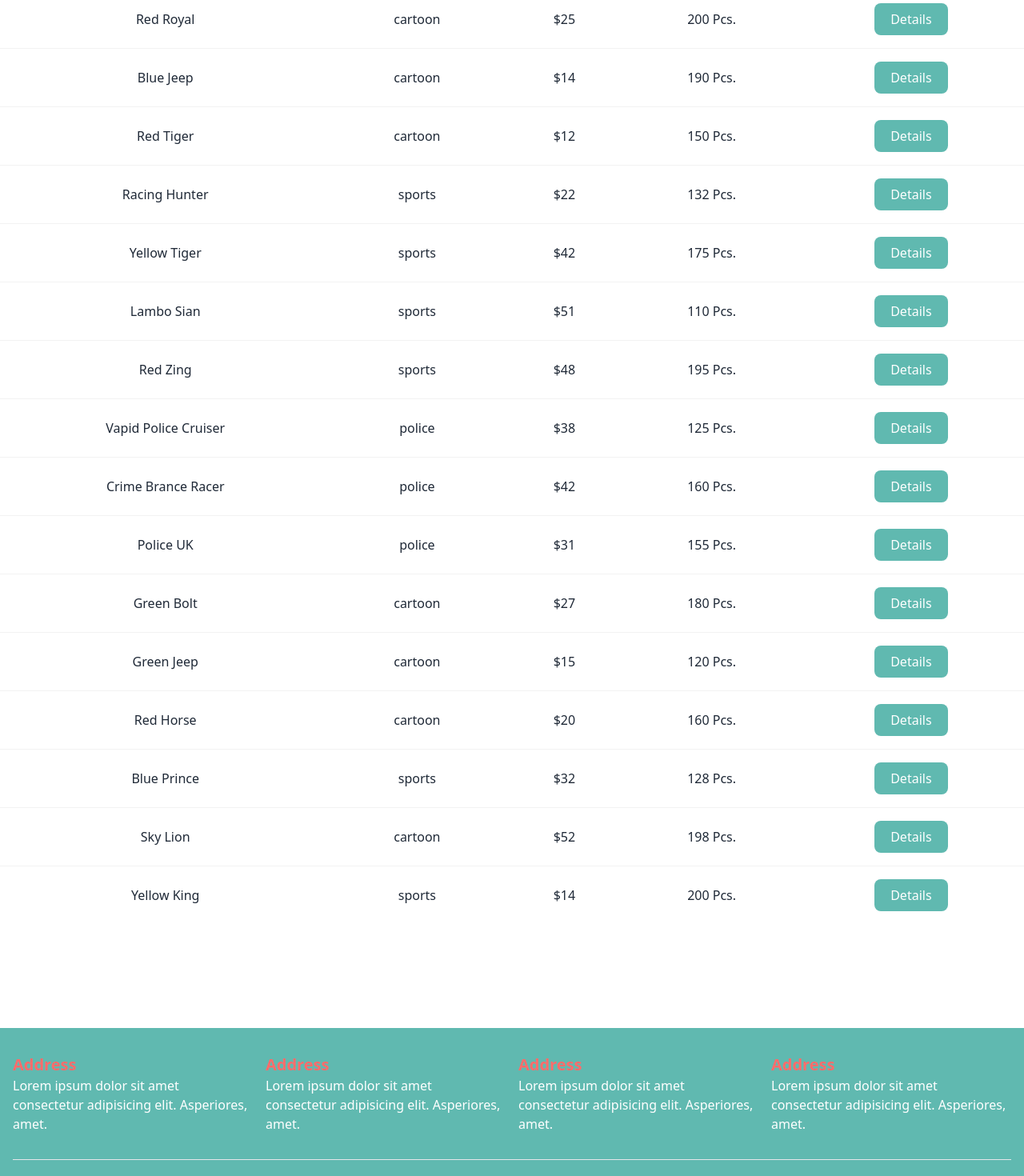
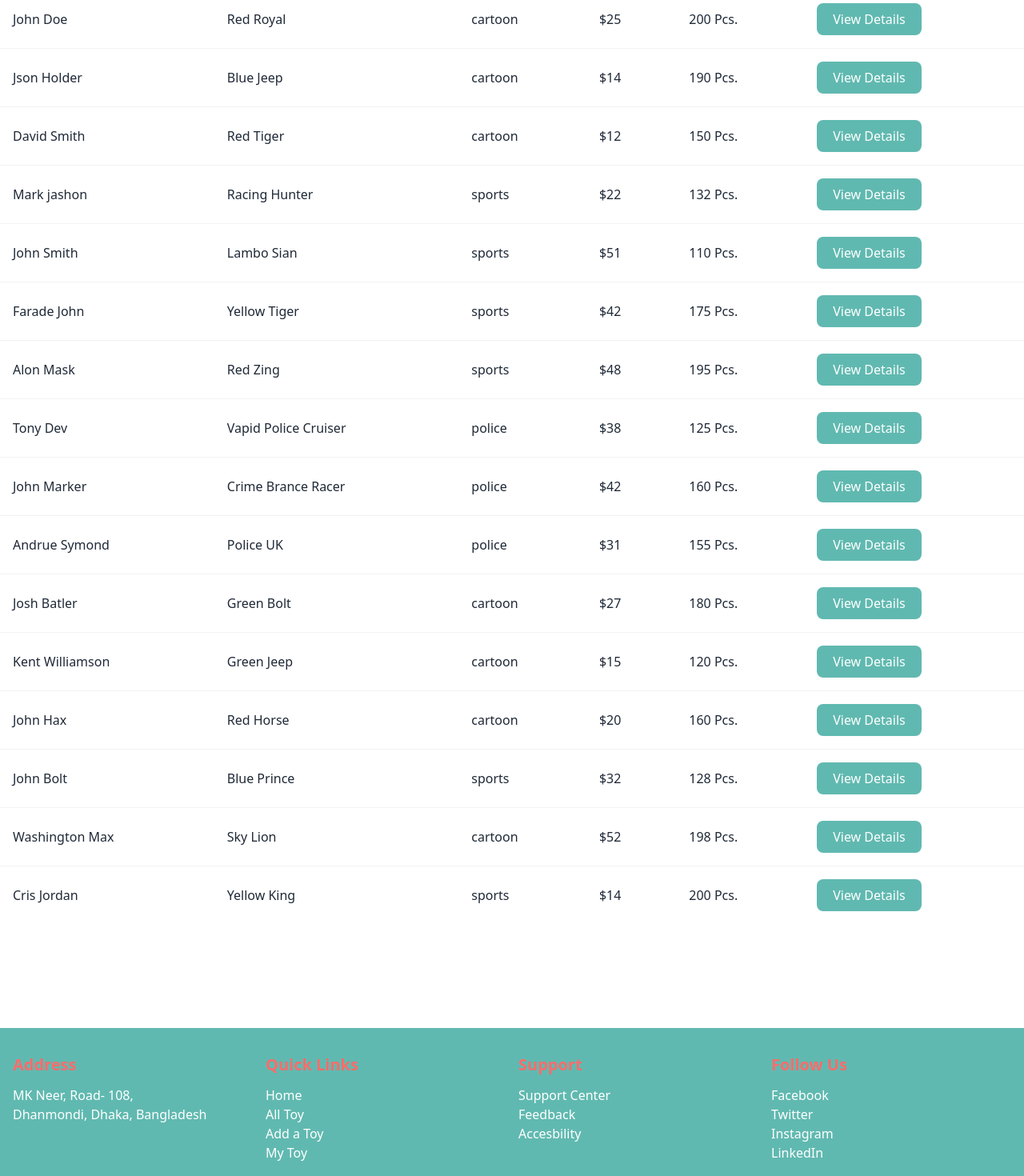
Before and after one commit to shariful10/baby-toy-client, a React (Vite) app: page /alltoy in a window 1280 px wide. Shown: the part 980-2450 px from the top of the page at 80% size. Built offline with nearby package versions, Linux system fonts and the light colour scheme; no server answers.

Commit message:
About Us Section Added On Home Page

```diff
--- a/public/toys.json
+++ b/public/toys.json
@@ -2,6 +2,7 @@
 	{
 		"img": "https://i.ibb.co/cLsrbrp/toy-uk.jpg",
 		"name": "UK police forces",
+		"seller": "John Smith",
 		"price": "$18",
 		"rating": 4.2,
 		"category": "police",
@@ -10,6 +11,7 @@
 	{
 		"img": "https://i.ibb.co/J3bR36f/car5.jpg",
 		"name": "Highway Police",
+		"seller": "Micle Harris",
 		"price": "$28",
 		"rating": 4.1,
 		"category": "police",
@@ -18,6 +20,7 @@
 	{
 		"img": "https://i.ibb.co/YB0cYw6/car3.jpg",
 		"name": "Grand Theft Auto",
+		"seller": "Max Klink",
 		"price": "$32",
 		"rating": 4.3,
 		"category": "police",
@@ -26,6 +29,7 @@
 	{
 		"img": "https://i.ibb.co/9vvXvk4/car12.jpg",
 		"name": "Green Dragon",
+		"seller": "Kent Smith",
 		"price": "$19",
 		"rating": 3.8,
 		"category": "cartoon",
@@ -34,6 +38,7 @@
 	{
 		"img": "https://i.ibb.co/82Pkr4z/car11.jpg",
 		"name": "Red Royal",
+		"seller": "John Doe",
 		"price": "$25",
 		"rating": 4.8,
 		"category": "cartoon",
@@ -42,6 +47,7 @@
 	{
 		"img": "https://i.ibb.co/kGp7X22/car7.jpg",
 		"name": "Blue Jeep",
+		"seller": "Json Holder",
 		"price": "$14",
 		"rating": 4.5,
 		"category": "cartoon",
@@ -50,6 +56,7 @@
 	{
 		"img": "https://i.ibb.co/Fnd4jQ4/car1.jpg",
 		"name": "Red Tiger",
+		"seller": "David Smith",
 		"price": "$12",
 		"rating": 3.9,
 		"category": "cartoon",
@@ -58,30 +65,34 @@
 	{
 		"img": "https://i.ibb.co/9cTv0jJ/car2.jpg",
 		"name": "Racing Hunter",
+		"seller": "Mark jashon",
 		"price": "$22",
 		"rating": 4.5,
 		"category": "sports",
 		"quantity": "132 Pcs."
 	},
 	{
-		"img": "https://i.ibb.co/86NDFDM/car4.jpg",
-		"name": "Yellow Tiger",
-		"price": "$42",
-		"rating": 4.5,
-		"category": "sports",
-		"quantity": "175 Pcs."
-	},
-	{
 		"img": "https://i.ibb.co/h2LmdYj/lambo.jpg",
 		"name": "Lambo Sian",
+		"seller": "John Smith",
 		"price": "$51",
 		"rating": 5,
 		"category": "sports",
 		"quantity": "110 Pcs."
 	},
 	{
+		"img": "https://i.ibb.co/86NDFDM/car4.jpg",
+		"name": "Yellow Tiger",
+		"seller": "Farade John",
+		"price": "$42",
+		"rating": 4.2,
+		"category": "sports",
+		"quantity": "175 Pcs."
+	},
+	{
 		"img": "https://i.ibb.co/PtwfY18/red.jpg",
 		"name": "Red Zing",
+		"seller": "Alon Mask",
 		"price": "$48",
 		"rating": 5,
 		"category": "sports",
@@ -90,6 +101,7 @@
 	{
 		"img": "https://i.ibb.co/hsSbWnp/pp.jpg",
 		"name": "Vapid Police Cruiser",
+		"seller": "Tony Dev",
 		"price": "$38",
 		"rating": 4.1,
 		"category": "police",
@@ -98,6 +110,7 @@
 	{
 		"img": "https://i.ibb.co/YB0cYw6/car3.jpg",
 		"name": "Crime Brance Racer",
+		"seller": "John Marker",
 		"price": "$42",
 		"rating": 5,
 		"category": "police",
@@ -106,6 +119,7 @@
 	{
 		"img": "https://i.ibb.co/2WSQ6P5/uk.jpg",
 		"name": "Police UK",
+		"seller": "Andrue Symond",
 		"price": "$31",
 		"rating": 4.9,
 		"category": "police",
@@ -114,6 +128,7 @@
 	{
 		"img": "https://i.ibb.co/9vvXvk4/car12.jpg",
 		"name": "Green Bolt",
+		"seller": "Josh Batler",
 		"price": "$27",
 		"rating": 4.5,
 		"category": "cartoon",
@@ -122,6 +137,7 @@
 	{
 		"img": "https://i.ibb.co/kSWrmTY/car8.jpg",
 		"name": "Green Jeep",
+		"seller": "Kent Williamson",
 		"price": "$15",
 		"rating": 4.7,
 		"category": "cartoon",
@@ -130,6 +146,7 @@
 	{
 		"img": "https://i.ibb.co/Fnd4jQ4/car1.jpg",
 		"name": "Red Horse",
+		"seller": "John Hax",
 		"price": "$20",
 		"rating": 4.6,
 		"category": "cartoon",
@@ -138,6 +155,7 @@
 	{
 		"img": "https://i.ibb.co/h2LmdYj/lambo.jpg",
 		"name": "Blue Prince",
+		"seller": "John Bolt",
 		"price": "$32",
 		"rating": 4.8,
 		"category": "sports",
@@ -146,6 +164,7 @@
 	{
 		"img": "https://i.ibb.co/kGp7X22/car7.jpg",
 		"name": "Sky Lion",
+		"seller": "Washington Max",
 		"price": "$52",
 		"rating": 4.2,
 		"category": "cartoon",
@@ -154,6 +173,7 @@
 	{
 		"img": "https://i.ibb.co/9cTv0jJ/car2.jpg",
 		"name": "Yellow King",
+		"seller": "Cris Jordan",
 		"price": "$14",
 		"rating": 4.9,
 		"category": "sports",
--- a/src/Components/Pages/AllToy/AllToy.jsx
+++ b/src/Components/Pages/AllToy/AllToy.jsx
@@ -57,7 +57,8 @@ const AllToy = () => {
 				<table className="table w-full">
 					{/* head */}
 					<thead>
-						<tr className="md:text-center">
+						<tr>
+							<th>Seller</th>
 							<th>Name</th>
 							<th>Category</th>
 							<th>Price</th>
--- a/src/Components/Pages/AllToy/Toys.jsx
+++ b/src/Components/Pages/AllToy/Toys.jsx
@@ -1,18 +1,22 @@
 import React from "react";
+import { Link } from "react-router-dom";
 
 const Toys = (toy) => {
-	const { name, category, price, quantity } = toy.toy;
+	const { name, category, price, quantity, seller } = toy.toy;
 	console.log(toy.toy);
 
 	return (
 		<>
-			<tr className="md:text-center">
+			<tr>
+				<td>{seller}</td>
 				<td>{name}</td>
 				<td>{category}</td>
 				<td>{price}</td>
 				<td>{quantity}</td>
 				<td>
-					<button className="btn-update">Details</button>
+					<Link to="">
+						<button className="btn-update">View Details</button>
+					</Link>
 				</td>
 			</tr>
 		</>
--- /dev/null
+++ b/src/Components/Pages/Home/AboutUs.jsx
@@ -0,0 +1,26 @@
+import React from "react";
+
+const AboutUs = () => {
+	return (
+		<div className="my-[50px] md:my-[130px] mx-5 md:mx-0 grid md:grid-cols-2 gap-10 items-center">
+			<img className="rounded-lg shadow-2xl" src="https://i.ibb.co/GpCZ97s/about.jpg" alt="" />
+			<div>
+				<h2 className="text-5xl font-bold mb-[50px]">About Us</h2>
+				<p className="text-[16px]">
+					Baby Toy is a reputable toy car company specializing in high-quality,
+					imaginative, and safe products for young children. Our extensive range of
+					vibrant and detailed toy cars encourages creativity and provides endless hours
+					of fun. We prioritize child development by incorporating educational elements
+					into our designs, helping enhance motor skills and cognitive abilities. Safety
+					is paramount, and all our toy cars undergo rigorous testing to exceed industry
+					standards. With a diverse collection of vehicles, Baby Toy offers options for
+					every interest and preference, making us the trusted choice for parents and
+					caregivers seeking exceptional toys that inspire imagination.
+				</p>
+                <button className="btn-bnr">Learn More</button>
+			</div>
+		</div>
+	);
+};
+
+export default AboutUs;
--- a/src/Components/Pages/Home/Home.jsx
+++ b/src/Components/Pages/Home/Home.jsx
@@ -4,6 +4,7 @@ import useTitle from "../../../Hooks/useTitle";
 import Gallery from "./Gallery";
 import Testimonial from "./Testimonial";
 import TabComponents from "./TabComponents";
+import AboutUs from "./AboutUs";
 
 const Home = () => {
 	useTitle("Home");
@@ -14,6 +15,7 @@ const Home = () => {
             <Gallery />
 			<TabComponents />
 			<Testimonial />
+			<AboutUs />
 		</div>
 	);
 };
--- a/src/Components/Pages/Home/TabData.jsx
+++ b/src/Components/Pages/Home/TabData.jsx
@@ -13,7 +13,6 @@ const TabData = (toy) => {
 			<div className="card-body text-white">
 				<h2 className="card-title">Name: {name}</h2>
 				<p className="text-[18px] font-medium">Price: {price}</p>
-				<p className="text-[18px] font-medium">Price: {price}</p>
 				<div className="flex items-center">
 					<div className="flex-grow">
 						<div className="flex items-center">
@@ -23,10 +22,10 @@ const TabData = (toy) => {
 								emptySymbol={<FaRegStar />}
 								placeholderSymbol={<FaStar className="text-warning" />}
 								fullSymbol={<FaStar />}></Rating>
-							<span className="ml-2">{rating}</span>
+							<span className="ml-2 text-[18px] font-medium">{rating}</span>
 						</div>
 					</div>
-					<button className="btn-delete">Details</button>
+					<button className="btn-delete">View Details</button>
 				</div>
 			</div>
 		</div>
--- a/src/Components/Pages/Home/Testimonial.jsx
+++ b/src/Components/Pages/Home/Testimonial.jsx
@@ -20,9 +20,8 @@ const Testimonial = () => {
 						<FaStar className="text-warning" />
 						<FaStarHalf className="text-warning" />
 					</div>
-					<p>
-						Lorem ipsum dolor, sit amet consectetur adipisicing elit. Aliquid at quaerat
-						dolorum labore molestiae vitae nam veritatis error illum ducimus!
+					<p className="text-[16px]">
+						Fantastic toy cars! Inspires imagination, promotes motor skills, and ensures safety. Highly recommended!
 					</p>
 				</div>
 				<div className="bg-[#60B9B0] p-10 shadow-2xl rounded-lg text-white mb-5 md:mb-0">
@@ -39,9 +38,8 @@ const Testimonial = () => {
 						<FaStar className="text-warning" />
 						<FaStar className="text-warning" />
 					</div>
-					<p>
-						Lorem ipsum dolor, sit amet consectetur adipisicing elit. Aliquid at quaerat
-						dolorum labore molestiae vitae nam veritatis error illum ducimus!
+					<p className="text-[16px]">
+						Fantastic toy cars! Inspires imagination, promotes motor skills, and ensures safety. Highly recommended!
 					</p>
 				</div>
 				<div className="bg-[#60B9B0] p-10 shadow-2xl rounded-lg text-white">
@@ -52,16 +50,15 @@ const Testimonial = () => {
 					/>
 					<h4 className="text-4xl">Dwayne Johnson</h4>
 					<div className="flex my-3 gap-1">
-					<FaStar className="text-warning" />
+						<FaStar className="text-warning" />
 						<FaStar className="text-warning" />
 						<FaStar className="text-warning" />
 						<FaStar className="text-warning" />
 						<FaStar className="text-warning" />
 						<FaRegStar className="text-warning" />
 					</div>
-					<p>
-						Lorem ipsum dolor, sit amet consectetur adipisicing elit. Aliquid at quaerat
-						dolorum labore molestiae vitae nam veritatis error illum ducimus!
+					<p className="text-[16px]">
+						Fantastic toy cars! Inspires imagination, promotes motor skills, and ensures safety. Highly recommended!
 					</p>
 				</div>
 			</div>
--- a/src/Components/Pages/Login/Login.jsx
+++ b/src/Components/Pages/Login/Login.jsx
@@ -1,13 +1,16 @@
 import React, { useContext } from "react";
 import useTitle from "../../../Hooks/useTitle";
-import { Link } from "react-router-dom";
+import { Link, useLocation, useNavigate } from "react-router-dom";
 import { AuthContext } from "../../../Provider/AuthProvider";
 import { toast } from "react-toastify";
 import "react-toastify/dist/ReactToastify.css";
 
 const Login = () => {
 	const { signIn, googleSignIn } = useContext(AuthContext);
+	const navigate = useNavigate();
+	const location = useLocation();
 	useTitle("Login");
+	const from = location.state?.from?.pathname || "/";
 
 	const handleLogin = (e) => {
 		e.preventDefault();
@@ -30,8 +33,7 @@ const Login = () => {
 					progress: undefined,
 					theme: "light",
 				});
-
-				// navigate(from, { replace: true });
+				navigate(from, { replace: true });
 			})
 			.catch((err) => {
 				console.log(err);
--- a/src/Components/Shared/Footer.jsx
+++ b/src/Components/Shared/Footer.jsx
@@ -1,4 +1,5 @@
 import React from "react";
+import { Link } from "react-router-dom";
 
 const Footer = () => {
 	return (
@@ -6,32 +7,57 @@ const Footer = () => {
 			<div className="mx-auto w-full max-w-screen-xl p-4 py-6 lg:py-8">
 				<div className="grid grid-cols-2 md:grid-cols-4 gap-4">
 					<div>
-						<h2 className="text-xl font-semibold text-[#FE6C6B]">Address</h2>
-						<p className="text-white">
-							Lorem ipsum dolor sit amet consectetur adipisicing elit. Asperiores,
-							amet.
-						</p>
+						<h2 className="text-xl font-semibold text-[#FE6C6B] mb-3">Address</h2>
+						<p className="text-white">MK Neer, Road- 108, </p>
+						<p className="text-white">Dhanmondi, Dhaka, Bangladesh</p>
 					</div>
 					<div>
-						<h2 className="text-xl font-semibold text-[#FE6C6B]">Address</h2>
-						<p className="text-white">
-							Lorem ipsum dolor sit amet consectetur adipisicing elit. Asperiores,
-							amet.
-						</p>
+						<h2 className="text-xl font-semibold text-[#FE6C6B] mb-3">Quick Links</h2>
+						<div className="text-white text-[16px]">
+							<Link className="hover:text-[#FE6C6B]" to="/">
+								Home
+							</Link>{" "}
+							<br />
+							<Link className="hover:text-[#FE6C6B]" to="/alltoy">
+								All Toy
+							</Link>{" "}
+							<br />
+							<Link className="hover:text-[#FE6C6B]" to="/addtoy">
+								Add a Toy
+							</Link>{" "}
+							<br />
+							<Link className="hover:text-[#FE6C6B]" to="/mytoy">
+								My Toy
+							</Link>
+						</div>
 					</div>
 					<div>
-						<h2 className="text-xl font-semibold text-[#FE6C6B]">Address</h2>
-						<p className="text-white">
-							Lorem ipsum dolor sit amet consectetur adipisicing elit. Asperiores,
-							amet.
-						</p>
+						<h2 className="text-xl font-semibold text-[#FE6C6B] mb-3">Support</h2>
+						<div className="text-white text-[16px]">
+							<p className="hover:text-[#FE6C6B]">Support Center</p>
+							<p className="hover:text-[#FE6C6B]">Feedback</p>
+							<p className="hover:text-[#FE6C6B]">Accesbility</p>
+						</div>
 					</div>
 					<div>
-						<h2 className="text-xl font-semibold text-[#FE6C6B]">Address</h2>
-						<p className="text-white">
-							Lorem ipsum dolor sit amet consectetur adipisicing elit. Asperiores,
-							amet.
-						</p>
+						<h2 className="text-xl font-semibold text-[#FE6C6B] mb-3">Follow Us</h2>
+						<div className="text-white text-[16px]">
+							<Link className="hover:text-[#FE6C6B]" to="/">
+								Facebook
+							</Link>{" "}
+							<br />
+							<Link className="hover:text-[#FE6C6B]" to="/alltoy">
+								Twitter
+							</Link>{" "}
+							<br />
+							<Link className="hover:text-[#FE6C6B]" to="/addtoy">
+								Instagram
+							</Link>{" "}
+							<br />
+							<Link className="hover:text-[#FE6C6B]" to="/mytoy">
+								LinkedIn
+							</Link>
+						</div>
 					</div>
 				</div>
 				<hr className="my-6 border-gray-200 sm:mx-auto dark:border-gray-700 lg:my-8" />
@@ -78,7 +104,9 @@ const Footer = () => {
 							</svg>
 							<span className="sr-only">Twitter page</span>
 						</a>
-						<a href="#" className="text-gray-500 hover:text-gray-900 dark:hover:text-white">
+						<a
+							href="#"
+							className="text-gray-500 hover:text-gray-900 dark:hover:text-white">
 							<svg
 								className="w-5 h-5"
 								fill="#FE6C6B"
--- a/src/Components/Shared/Header.jsx
+++ b/src/Components/Shared/Header.jsx
@@ -27,7 +27,6 @@ const Header = () => {
 					All Toys
 				</NavLink>
 			</li>
-			{user && (
 			<li>
 				<NavLink
 					to="/addtoy"
@@ -35,8 +34,6 @@ const Header = () => {
 					Add a Toy
 				</NavLink>
 			</li>
-			)}
-			{user && (
 			<li>
 				<NavLink
 					to="/mytoy"
@@ -44,7 +41,6 @@ const Header = () => {
 					My Toy
 				</NavLink>
 			</li>
-			)}
 			<li>
 				<NavLink
 					to="/signup"
@@ -53,9 +49,7 @@ const Header = () => {
 				</NavLink>
 			</li>
 			<li>
-				<NavLink
-					to="/blog"
-					className={({ isActive }) => (isActive ? "active" : "default")}>
+				<NavLink to="/blog" className={({ isActive }) => (isActive ? "active" : "default")}>
 					Blog
 				</NavLink>
 			</li>
--- /dev/null
+++ b/src/Routes/PrivateRoutes.jsx
@@ -0,0 +1,41 @@
+import React, { useContext } from "react";
+import { Navigate, useLocation } from "react-router-dom";
+import { AuthContext } from "./../Provider/AuthProvider";
+
+const PrivateRoutes = ({ children }) => {
+	const { user, loading } = useContext(AuthContext);
+	const location = useLocation();
+
+	if (loading) {
+		return (
+			<div className="flex justify-center items-center">
+				<div role="status">
+					<svg
+						aria-hidden="true"
+						className="inline w-8 h-8 mr-2 text-gray-200 animate-spin dark:text-gray-600 fill-red-600"
+						viewBox="0 0 100 101"
+						fill="none"
+						xmlns="http://www.w3.org/2000/svg">
+						<path
+							d="M100 50.5908C100 78.2051 77.6142 100.591 50 100.591C22.3858 100.591 0 78.2051 0 50.5908C0 22.9766 22.3858 0.59082 50 0.59082C77.6142 0.59082 100 22.9766 100 50.5908ZM9.08144 50.5908C9.08144 73.1895 27.4013 91.5094 50 91.5094C72.5987 91.5094 90.9186 73.1895 90.9186 50.5908C90.9186 27.9921 72.5987 9.67226 50 9.67226C27.4013 9.67226 9.08144 27.9921 9.08144 50.5908Z"
+							fill="currentColor"
+						/>
+						<path
+							d="M93.9676 39.0409C96.393 38.4038 97.8624 35.9116 97.0079 33.5539C95.2932 28.8227 92.871 24.3692 89.8167 20.348C85.8452 15.1192 80.8826 10.7238 75.2124 7.41289C69.5422 4.10194 63.2754 1.94025 56.7698 1.05124C51.7666 0.367541 46.6976 0.446843 41.7345 1.27873C39.2613 1.69328 37.813 4.19778 38.4501 6.62326C39.0873 9.04874 41.5694 10.4717 44.0505 10.1071C47.8511 9.54855 51.7191 9.52689 55.5402 10.0491C60.8642 10.7766 65.9928 12.5457 70.6331 15.2552C75.2735 17.9648 79.3347 21.5619 82.5849 25.841C84.9175 28.9121 86.7997 32.2913 88.1811 35.8758C89.083 38.2158 91.5421 39.6781 93.9676 39.0409Z"
+							fill="currentFill"
+						/>
+					</svg>
+					<span className="sr-only">Loading...</span>
+				</div>
+			</div>
+		);
+	}
+
+	if (user?.email) {
+		return children;
+	}
+
+	return <Navigate to="/login" state={{ from: location }} replace />;
+};
+
+export default PrivateRoutes;
--- a/src/Routes/Routes.jsx
+++ b/src/Routes/Routes.jsx
@@ -10,6 +10,7 @@ import ErrorPage from "../Components/Pages/ErrorPage/ErrorPage";
 import AllToy from "../Components/Pages/AllToy/AllToy";
 import AddAToy from "../Components/Pages/AddAToy/AddAToy";
 import MyToy from "./../Components/Pages/MyToy/MyToy";
+import PrivateRoutes from "./PrivateRoutes";
 
 const router = createBrowserRouter([
 	{
@@ -41,11 +42,19 @@ const router = createBrowserRouter([
 			},
 			{
 				path: "/addtoy",
-				element: <AddAToy />,
+				element: (
+					<PrivateRoutes>
+						<AddAToy />
+					</PrivateRoutes>
+				),
 			},
 			{
 				path: "/mytoy",
-				element: <MyToy />,
+				element: (
+					<PrivateRoutes>
+						<MyToy />
+					</PrivateRoutes>
+				),
 			},
 		],
 	},
```
Lines whose indentation alone changed are shown as unchanged.
